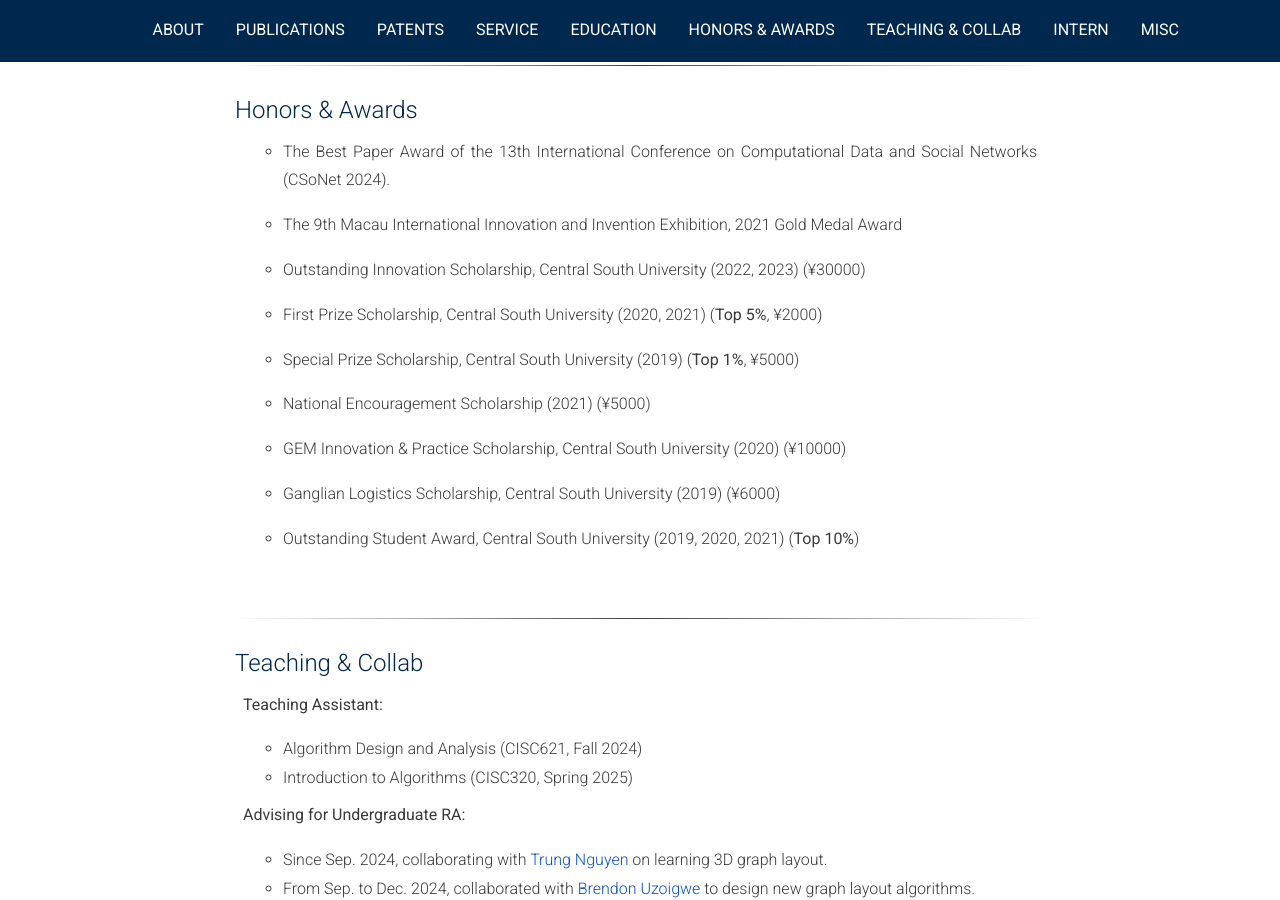
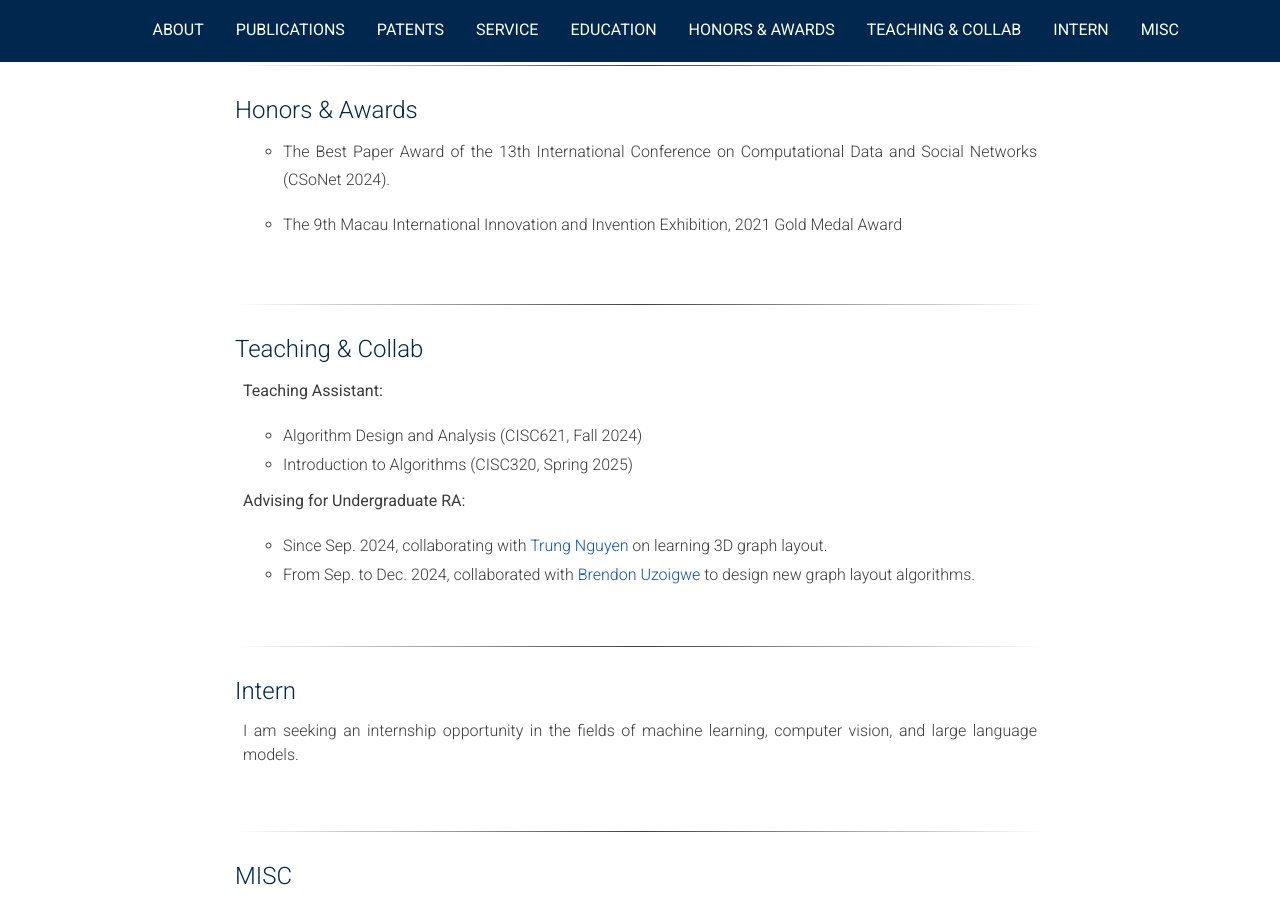
Before and after one commit to Jiahao-Xie-86/Jiahao-Xie-86.github.io, a Jekyll site: the page built from index.markdown, in a window 1280 px wide and 900 px high, scrolled down 2909 px. Built offline with Jekyll 4.4.1, drawn with Linux system fonts in a browser that asks for light colours; nearby versions of some CDN libraries; a style sheet for code colours, icons or effects is not loaded.

Commit message:
Update home.html

```diff
--- a/_layouts/home.html
+++ b/_layouts/home.html
@@ -453,7 +453,7 @@
 
     <li> <p class="lead"> The 9th Macau International Innovation and Invention Exhibition, 2021 Gold Medal Award</a></li>
 
-    <li> <p class="lead"> Outstanding Innovation Scholarship, Central South University (2022, 2023) (¥30000) </a></li>
+<!--     <li> <p class="lead"> Outstanding Innovation Scholarship, Central South University (2022, 2023) (¥30000) </a></li>
 
     <li><p class="lead"> First Prize Scholarship, Central South University (2020, 2021) (<b>Top 5%</b>, ¥2000)</a></li>
 
@@ -465,7 +465,7 @@
 
     <li><p class="lead"> Ganglian Logistics Scholarship, Central South University (2019) (¥6000) </a></li>
 
-    <li> <p class="lead"> Outstanding Student Award, Central South University (2019, 2020, 2021) (<b>Top 10%</b>)</a></li>
+    <li> <p class="lead"> Outstanding Student Award, Central South University (2019, 2020, 2021) (<b>Top 10%</b>)</a></li> -->
  </ul>
     <p class="lead"></p>
   </ul>
```
